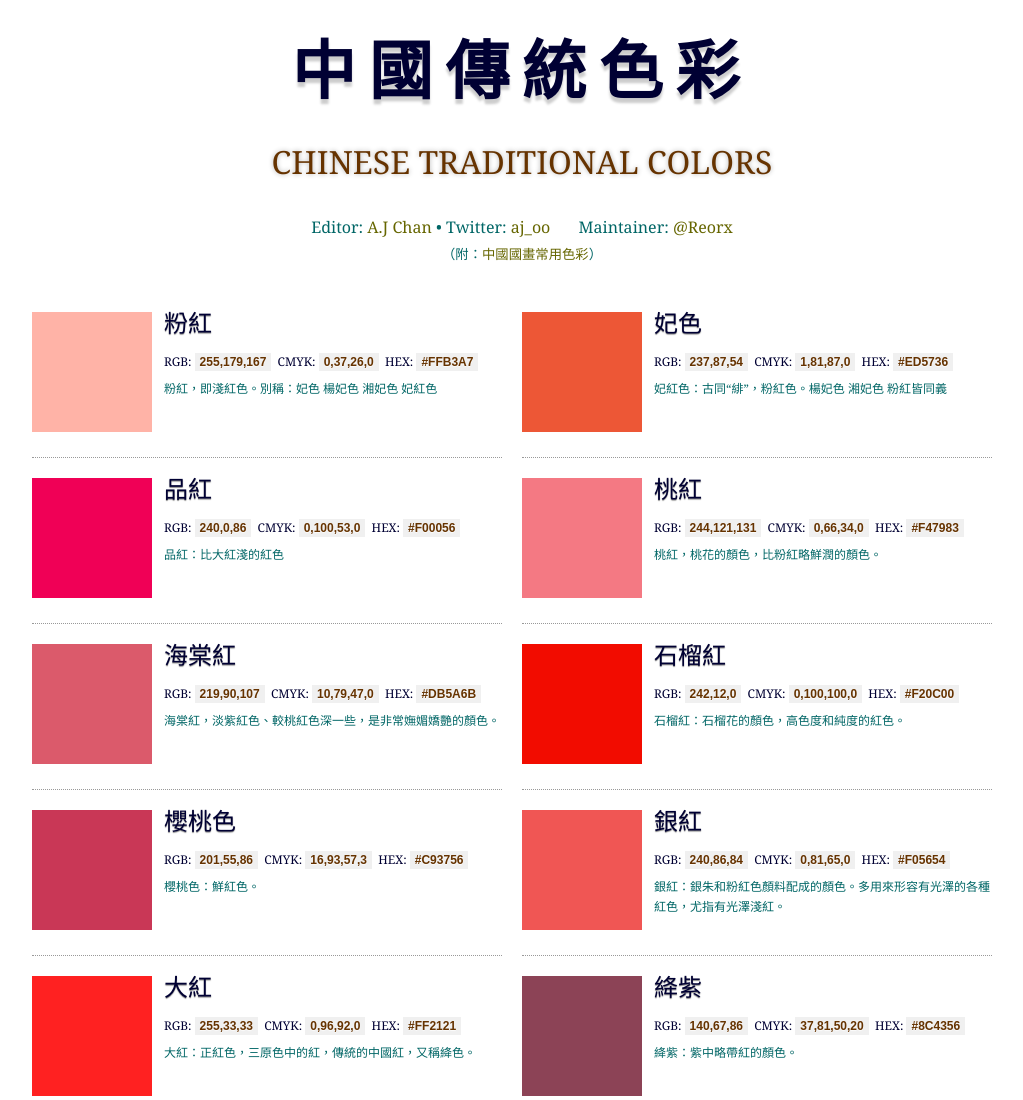
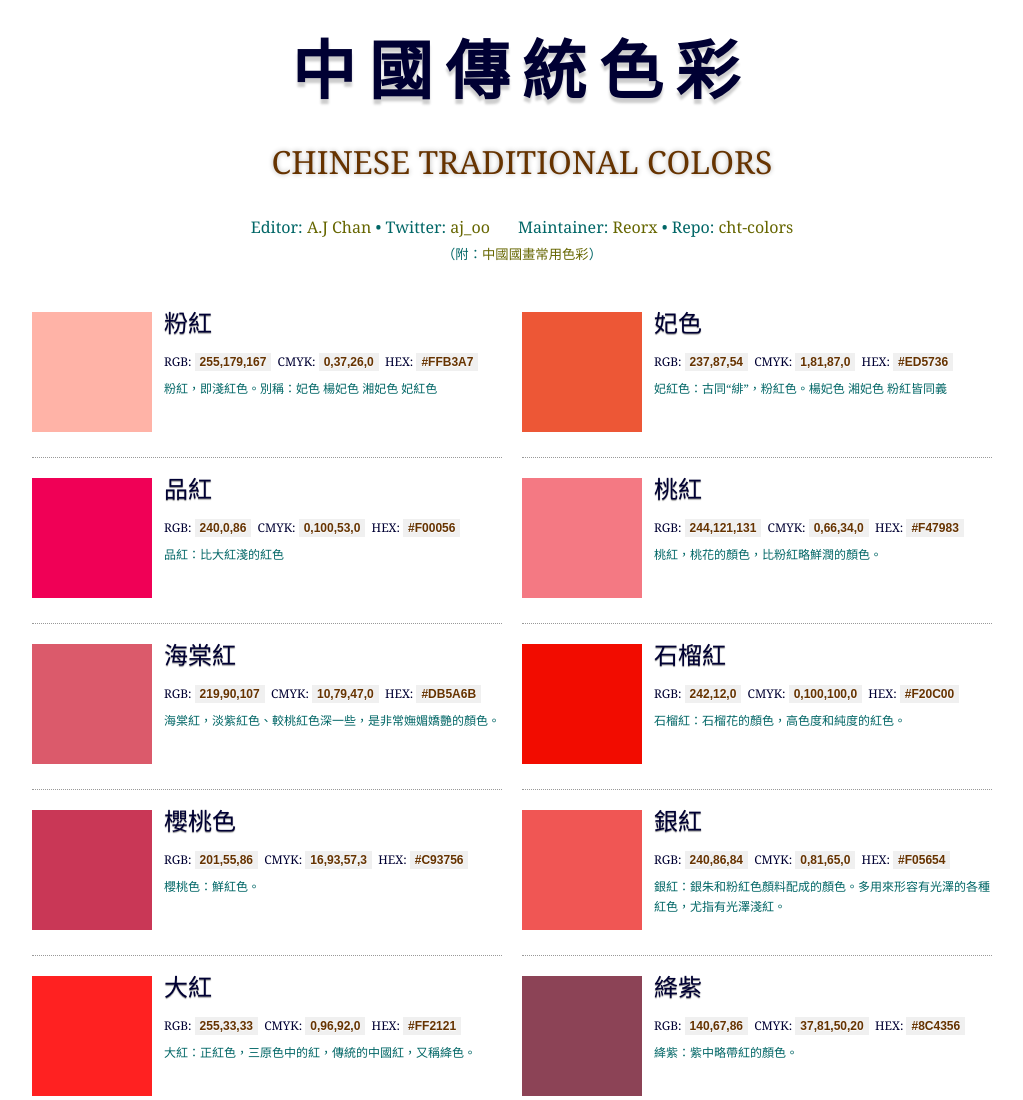
Before and after one commit to reorx/cht-colors, a website built with Vite: page index.html in a window 1280 px wide. Shown: the top 1100 px of the page, without its empty margins (118-1141 px from the left). Built offline with nearby package versions, Linux system fonts and the light colour scheme; files whose address does not match are found by name.

Commit message:
add repo link

```diff
--- a/index.html
+++ b/index.html
@@ -19,7 +19,7 @@
             Editor: <a href="mailto:ajdesign4you@gmail.com">A.J Chan</a> • Twitter:
             <a href="http://twitter.com/aj_oo" target="_blank">aj_oo</a>
           </div>
-          <div class="sub">Maintainer: <a href="https://twitter.com/novoreorx" target="_blank">@Reorx</a></div>
+          <div class="sub">Maintainer: <a href="https://twitter.com/novoreorx" target="_blank">Reorx</a>  • Repo: <a href="https://github.com/reorx/cht-colors">cht-colors</a></div>
         </div>
         <div class="line">
           <small>（附：<a href="/painting/">中國國畫常用色彩</a>）</small>
```
Also changed, not shown: painting/index.html (+1 -1 lines).
